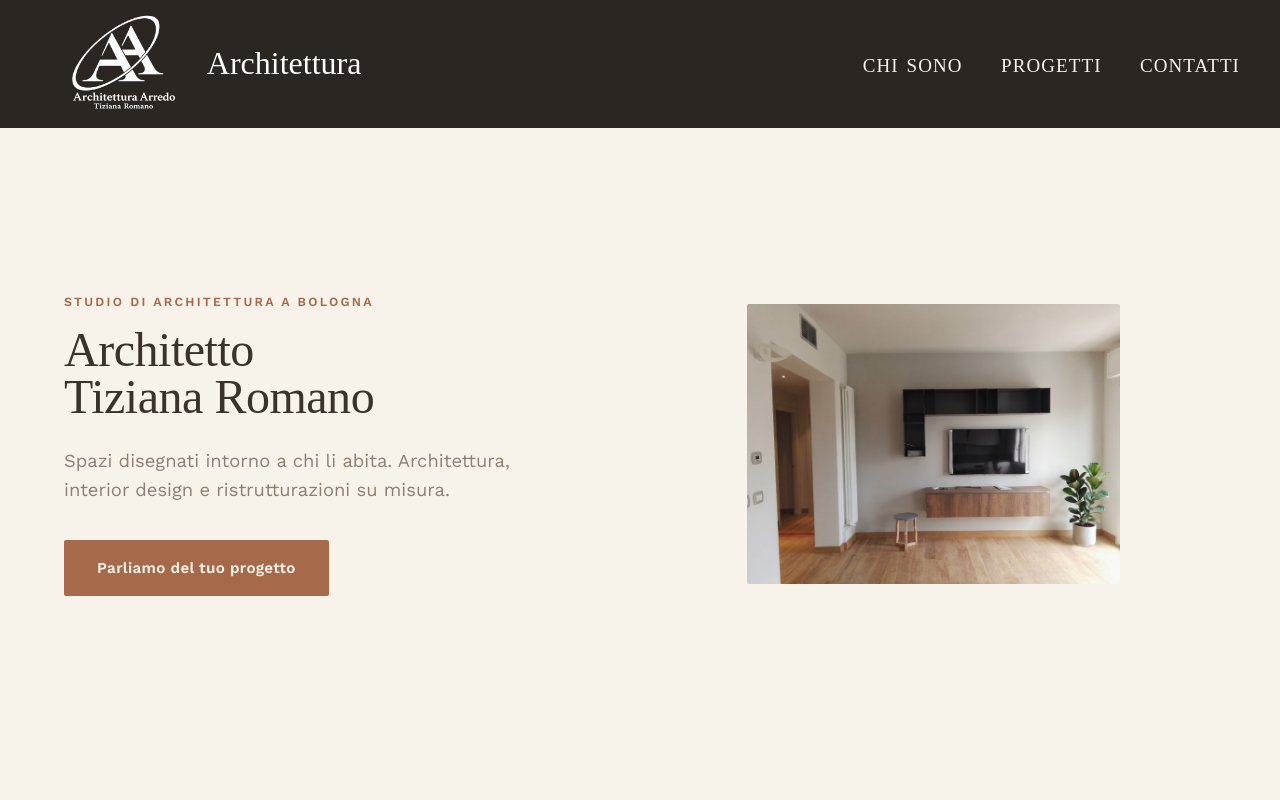
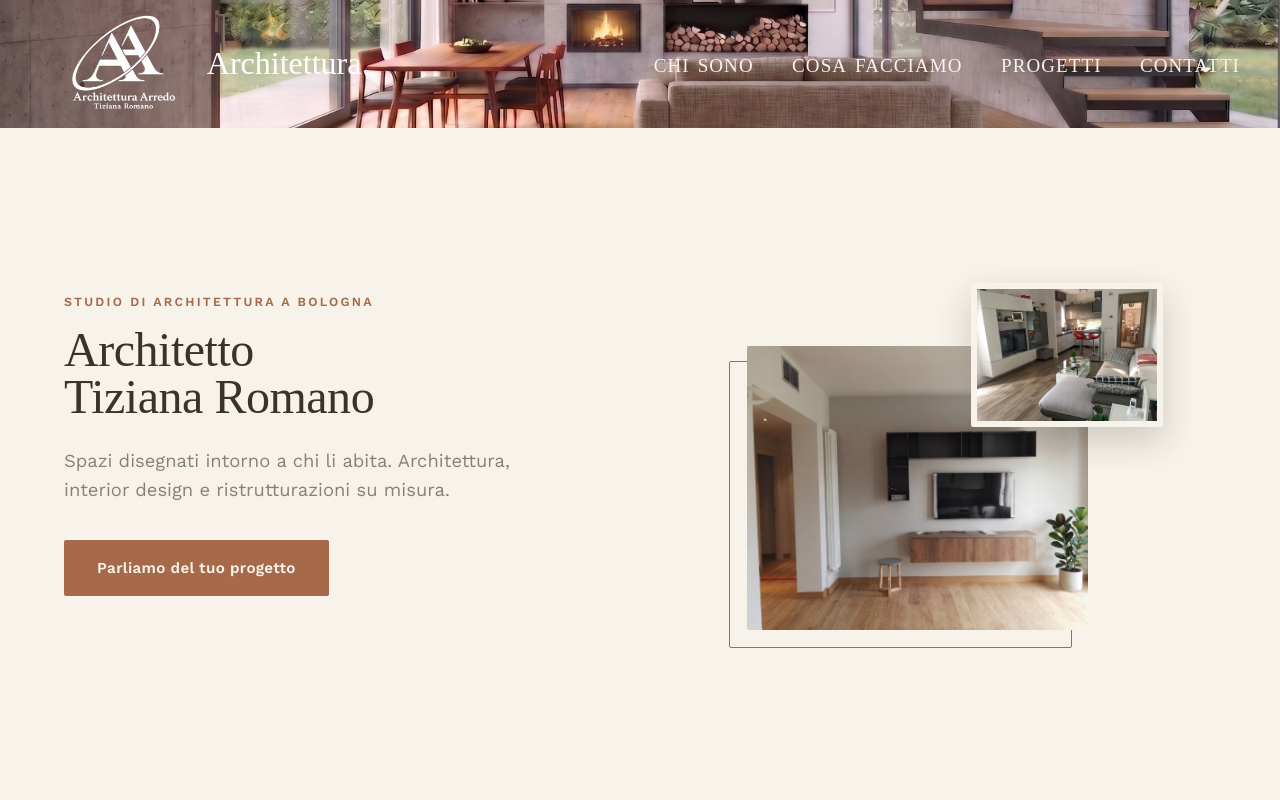
Before and after one commit to matteoromano12/architetturaarredo, a plain HTML site: page index.html in a window 1280 px wide. Shown: the top 800 px of the page. Drawn offline with nearby package versions, Linux system fonts and the light colour scheme.

```diff
--- a/css/style.css
+++ b/css/style.css
@@ -134,13 +134,16 @@ img {
   justify-content: space-between;
   align-items: center;
   width: 100%;
-  height: var(--header-h);
   position: fixed;
   top: 0;
   left: 0;
   z-index: 100;
   padding: 0 2.5rem;
   height: 8rem;
+  background-image: url("../img/header.jpeg");
+  background-size: cover;
+  background-position: center;
+  background-repeat: no-repeat;
 }
 
 
@@ -230,17 +233,51 @@ img {
 
 .hero-media {
   position: relative;
-  overflow: hidden;
   align-self: center;
-  width: 70%;
-  max-width: 30rem;
-  aspect-ratio: 4 / 3;
-  margin: 0 4rem 0 0;
-  border-radius: 2px;
+  width: 78%;
+  max-width: 32rem;
+  aspect-ratio: 6 / 5;
+  margin: 1.6rem 5rem 0 0;
   animation: hero-fade 1s ease-out both;
 }
 
-.hero-media-foto {
+.hero-media::before {
+  content: "";
+  position: absolute;
+  left: -1.1rem;
+  bottom: -1.1rem;
+  width: 82%;
+  height: 82%;
+  border: 1px solid var(--cotto);
+  border-radius: 2px;
+}
+
+.hero-media-primary {
+  position: absolute;
+  left: 0;
+  bottom: 0;
+  width: 82%;
+  height: 82%;
+  overflow: hidden;
+  border-radius: 2px;
+  z-index: 1;
+}
+
+.hero-media-secondary {
+  position: absolute;
+  right: 0;
+  top: 0;
+  width: 46%;
+  aspect-ratio: 4 / 3;
+  overflow: hidden;
+  border-radius: 2px;
+  border: 6px solid var(--plaster);
+  box-shadow: 0 14px 34px rgba(43, 38, 34, 0.2);
+  z-index: 2;
+}
+
+.hero-media-primary img,
+.hero-media-secondary img {
   width: 100%;
   height: 100%;
   object-fit: cover;
@@ -672,9 +709,18 @@ a.contatti-valore:focus-visible {
 
   .hero-media {
     order: -1;
-    width: 60%;
-    max-width: 18rem;
-    margin: 2.4rem auto 0;
+    width: 72%;
+    max-width: 20rem;
+    margin: 2.8rem auto 0;
+  }
+
+  .hero-media::before {
+    left: -0.7rem;
+    bottom: -0.7rem;
+  }
+
+  .hero-media-secondary {
+    border-width: 4px;
   }
 
   .hero-content {
--- a/index.html
+++ b/index.html
@@ -32,7 +32,8 @@
     <nav class="menu" id="menu-principale">
       <ul>
         <li><a href="#chi-siamo">chi sono</a></li>
-        <li><a href="#cosa-facciamo">progetti</a></li>
+        <li><a href="#cosa-facciamo">cosa facciamo</a></li>
+        <li><a href="#galleria">progetti</a></li>
         <li><a href="#contatti">contatti</a></li>
       </ul>
     </nav>
@@ -48,7 +49,12 @@
         <a class="btn btn-primary" href="#contatti">Parliamo del tuo progetto</a>
       </div>
       <div class="hero-media">
-        <img src="img/lavoro6.jpeg" alt="Progetto di Tiziana Romano" class="hero-media-foto">
+        <div class="hero-media-primary">
+          <img src="img/lavoro6.jpeg" alt="Progetto di Tiziana Romano">
+        </div>
+        <div class="hero-media-secondary">
+          <img src="img/lavoro12.jpeg" alt="Dettaglio di un progetto di Tiziana Romano">
+        </div>
       </div>
     </section>
 
@@ -105,7 +111,7 @@
             <p>Con esperienza acquisita in ambito di pratiche relative a Diagnosi Energetica e Attestato di Certificazione Energetica su edifici ad uso abitativo e commerciale. Iscritta all'Albo dei Certificatori dell'Emilia-Romagna.</p>
           </article>
           <article class="servizio-card">
-            <img src="img/RicercaStorica.jpeg" alt="Servizio di catasto" class="servizio-img">
+            <img src="img/storia.jpeg" alt="Servizio di catasto" class="servizio-img">
             <h3>Ricerche Storiche</h3>
             <p>Con esperienza acquisita nell'analisi storica e nel rilievo architettonico.</p>
           </article>
```
Also changed, not shown: img/header.jpeg (added).
